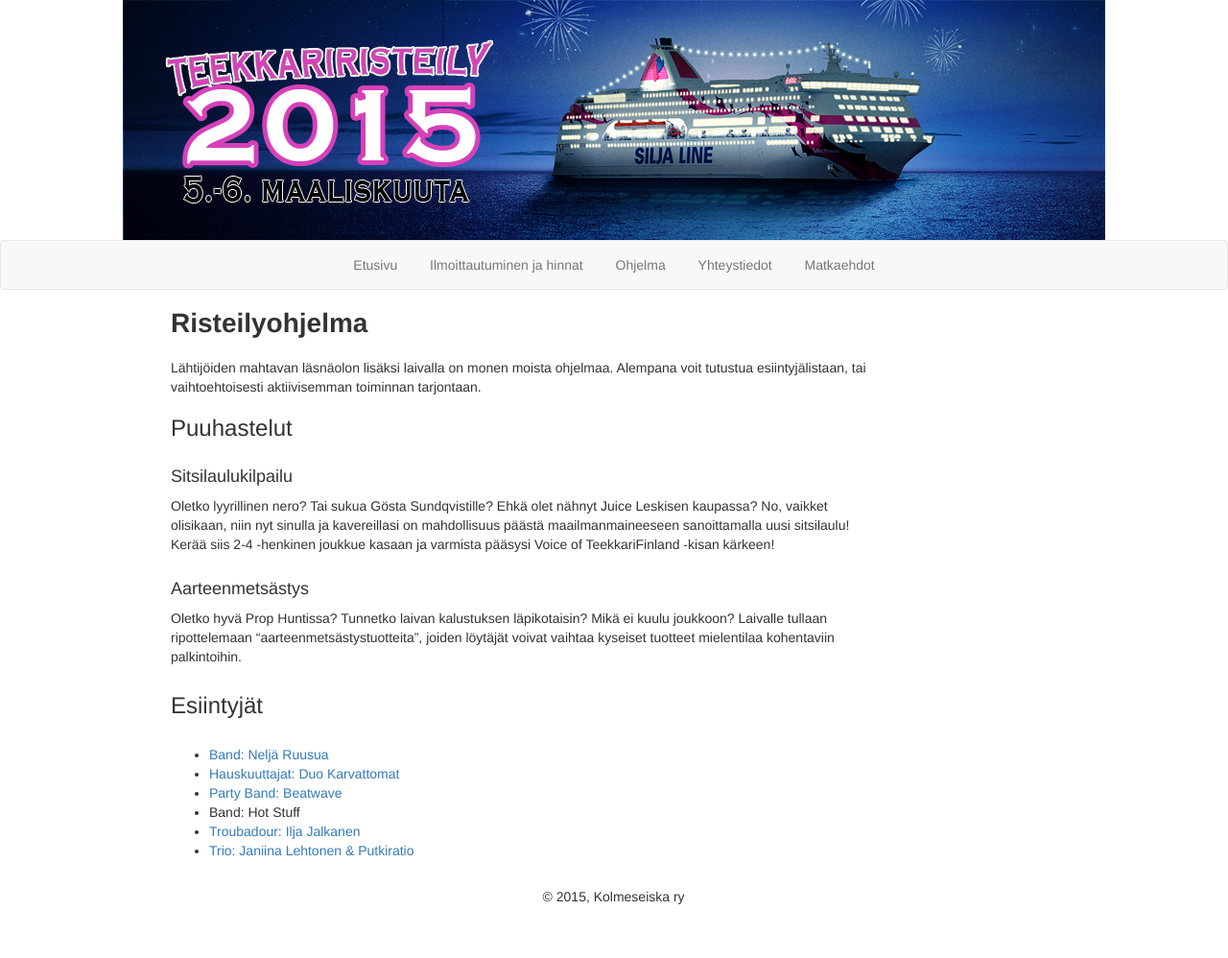
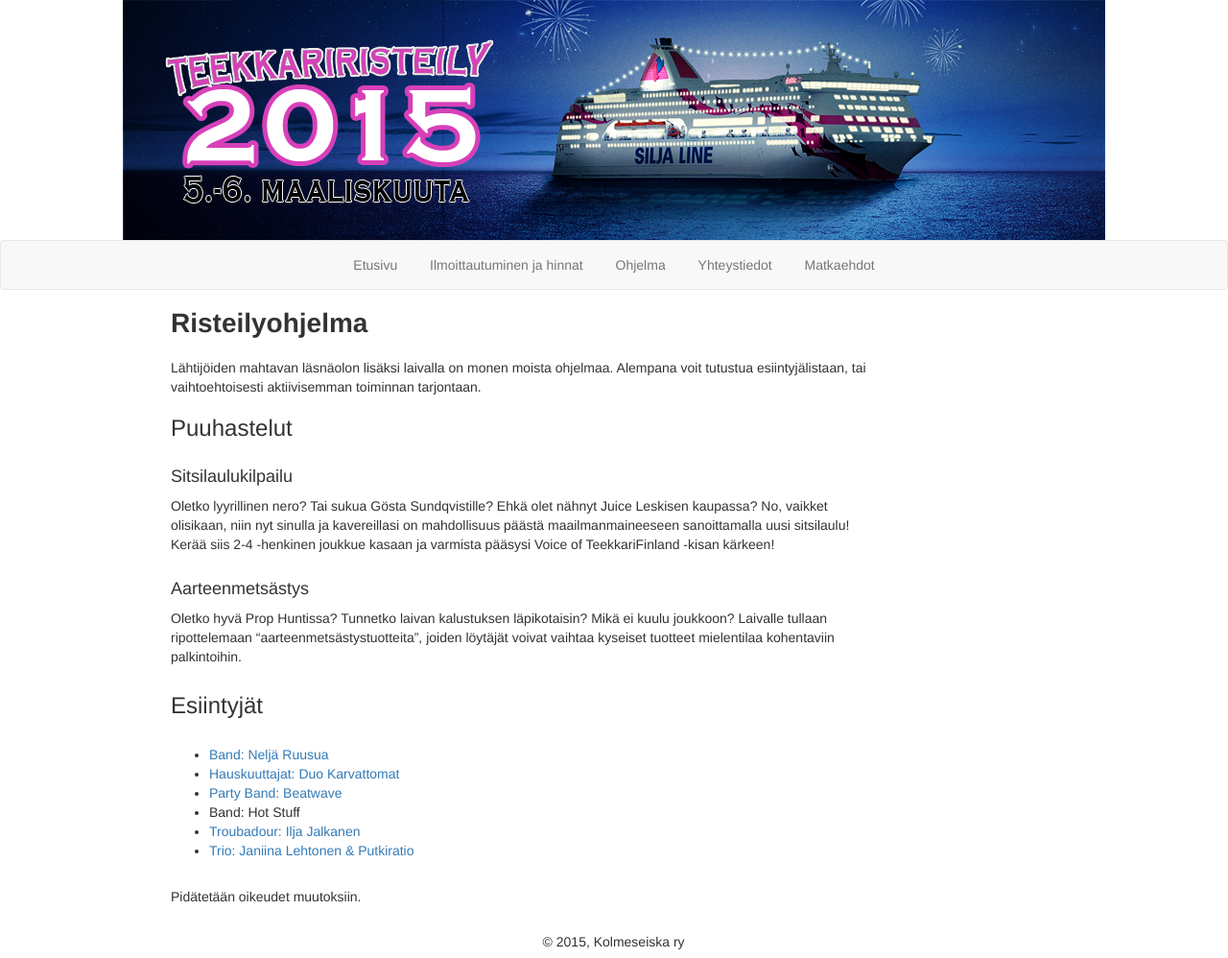
Before and after one commit to kolmeseiska/kolmeseiska.github.io, a Jekyll site: the page built from program/index.html, in a window 1280 px wide. Shown: the whole page at 96% size. Built offline with Jekyll 4.4.1, drawn with Linux system fonts in a browser that asks for light colours; nearby versions of some CDN libraries; some web fonts are replaced; before the commit the page ends 951 px from its top, so only the background shows below that.

Commit message:
Update index.html

```diff
--- a/program/index.html
+++ b/program/index.html
@@ -40,3 +40,7 @@
     <li> <a href="http://www.janiina.com" target="_blank">Trio: Janiina Lehtonen & Putkiratio</a></li>
   </ul>
 </article>
+
+<article>
+  <p>Pidätetään oikeudet muutoksiin.</p>
+</article>
```
